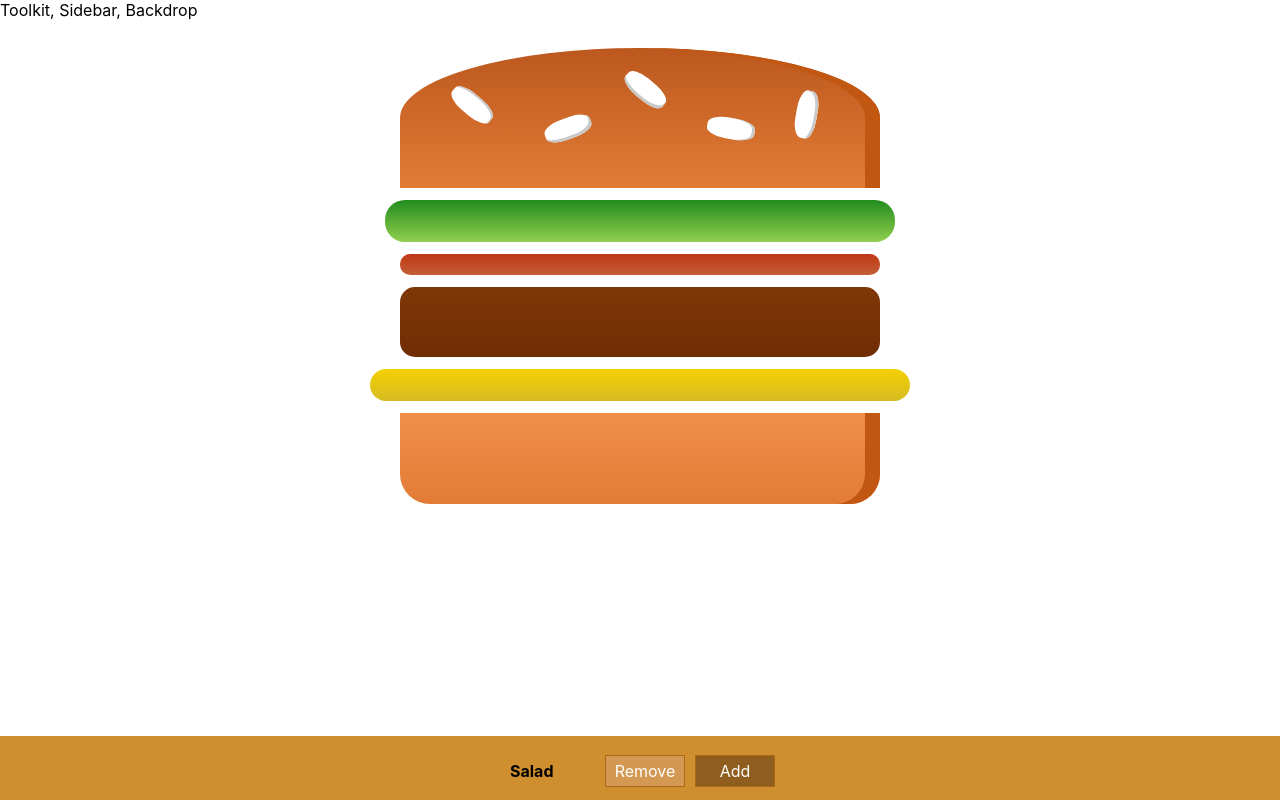
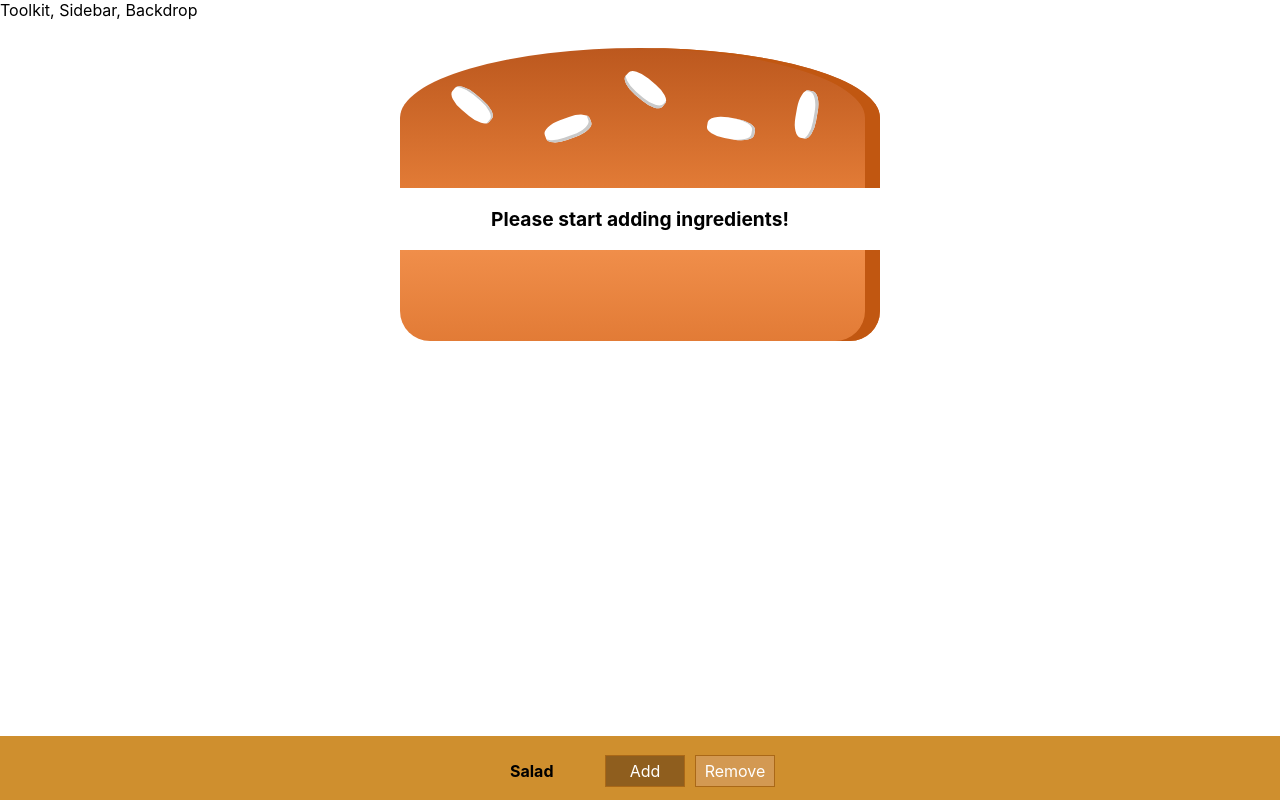
Before and after one commit to gaurav-aggarwall/Burger-Builder, a React (Create React App) app in the folder burger-builder/: page / in a window 1280 px wide. Shown: the top 800 px of the page. Built offline with nearby package versions, Linux system fonts and the light colour scheme.

Commit message:
Ingrident Adder Added

```diff
--- a/burger-builder/src/components/Burger/Burger.js
+++ b/burger-builder/src/components/Burger/Burger.js
@@ -16,6 +16,7 @@ const Burger = props => {
 
     if(ingredientsArray.length===0)
         ingredientsArray = <p>Please start adding ingredients!</p>;
+
     return(
         <div className='Burger'>
             <Ingredient type='bread-top'></Ingredient>
--- a/burger-builder/src/components/Burger/Controls/Build Control/BuildControl.js
+++ b/burger-builder/src/components/Burger/Controls/Build Control/BuildControl.js
@@ -4,8 +4,8 @@ import './BuildControl.css';
 const BuildControl = props =>(
     <div className='BuildControl'>
         <div className='Label'>{props.label}</div>
-        <button className='Less'>Remove</button>
-        <button className='More'>Add</button>
+        <button className='More' onClick={props.added}>Add</button>
+        <button className='Less' onClick={props.added}>Remove</button>
     </div>
 );
 
--- a/burger-builder/src/components/Burger/Controls/Controls.js
+++ b/burger-builder/src/components/Burger/Controls/Controls.js
@@ -13,7 +13,12 @@ const controlsArray = [
 const Controls = props => (
     <div className='Controls'>
         {controlsArray.map(ctrl => (
-            <BuildControl key={ctrl.label} label={ctrl.label}/>
+            <BuildControl
+                key = {ctrl.label}
+                label = {ctrl.label}
+                added = {() => props.ingAdder(ctrl.type)}
+                deleted = {() => props.ingDeleter(ctrl.type)}
+            />
         ))};
     </div>
 );
--- a/burger-builder/src/containers/BurgerBuilder/BurgerBuilder.js
+++ b/burger-builder/src/containers/BurgerBuilder/BurgerBuilder.js
@@ -2,6 +2,13 @@ import React, { Component } from 'react';
 import Burger from '../../components/Burger/Burger';
 import Controls from '../../components/Burger/Controls/Controls';
 import HOC from '../../hocomponents/HOC';
+
+const INGREDIENTS_PRICES = {
+    salad: 0.5,
+    tomato: 0.9,
+    patty: 1.5,
+    cheese: 1
+}
 
 class BurgerBuilder extends Component{
     constructor(props){
@@ -9,21 +16,50 @@ class BurgerBuilder extends Component{
 
         this.state={
             ingredients: {
-                salad: 1,
-                tomato: 1,
-                patty: 1,
-                cheese: 1,
-            }
+                salad: 0,
+                tomato: 0,
+                patty: 0,
+                cheese: 0
+            },
+            totalPrice: 4
         }
+
+        this.addIngredient = this.addIngredient.bind(this);
+        this.delIngredient = this.delIngredient.bind(this);
     }
+
+    addIngredient(type){
+        const oldCount = this.state.ingredients[type];
+        const newCount = oldCount + 1;
+        const ing = {
+            ...this.state.ingredients
+        };
+        ing[type]=newCount;
+
+        const oldPrice = this.state.ingredients[type];
+        const newPrice = oldPrice + INGREDIENTS_PRICES[type];
+
+        this.setState({
+            ingredients: ing,
+            totalPrice: newPrice
+        });
+    };
+
+    delIngredient(type){
+
+    };
+
     render(){
         return(
             <HOC>
-                <Burger ingredients={this.state.ingredients} />
-                <Controls />
+                <Burger ingredients = {this.state.ingredients} />
+                <Controls
+                    ingAdder = {this.addIngredient}
+                    ingDeleter = {this.delIngredient}
+                />
             </HOC>
         );
-    }
+    };
 }
 
 export default BurgerBuilder;
```
